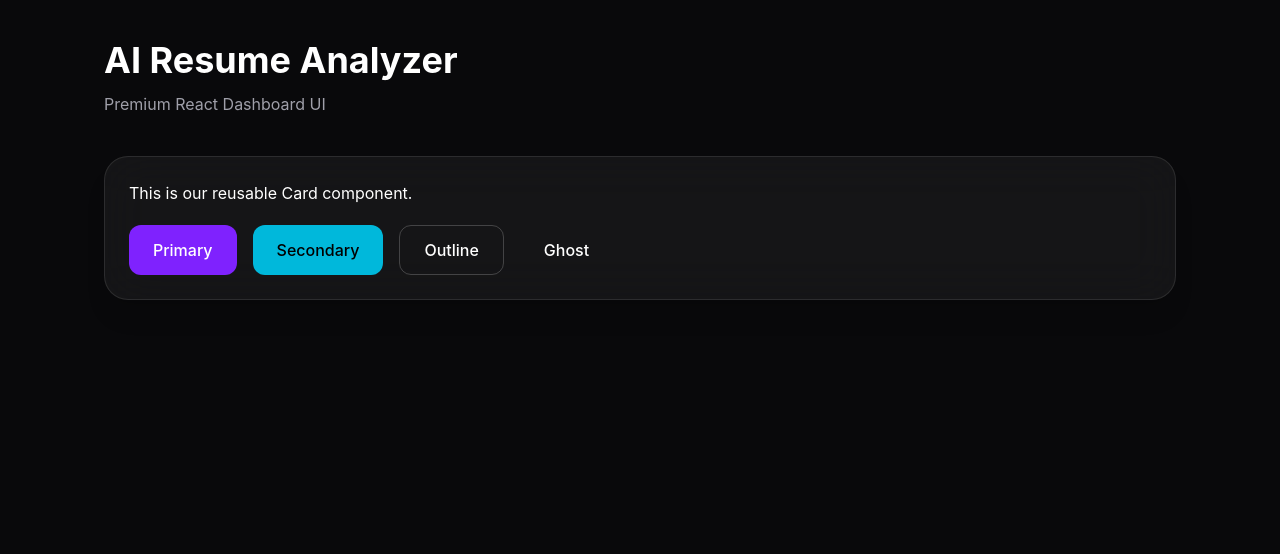
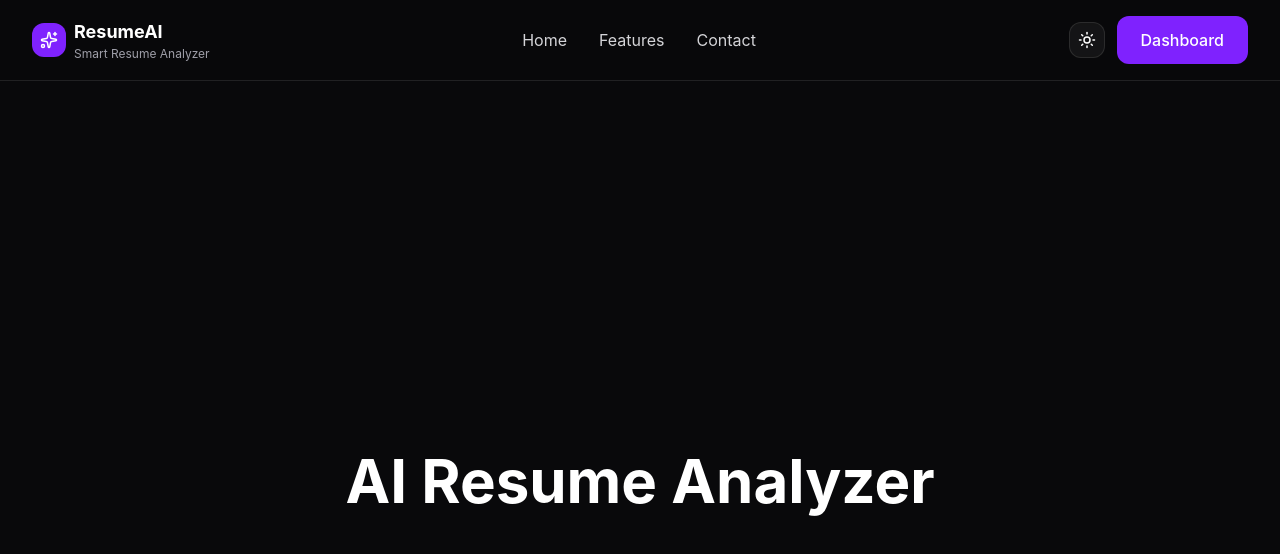
Before and after one commit to Anuradhatiwari01/AI_Resume_Anayzer, a React (Vite) app: page / in a window 1280 px wide. Shown: the top 554 px of the page. Built offline with nearby package versions, Linux system fonts and the light colour scheme.

Commit message:
feat: add reusable layout components and navbar

```diff
--- /dev/null
+++ b/src/components/common/Container.jsx
@@ -0,0 +1,20 @@
+import clsx from "clsx";
+
+export default function Container({
+  children,
+  className = "",
+}) {
+  return (
+    <div
+      className={clsx(
+        "mx-auto",
+        "max-w-7xl",
+        "px-6",
+        "lg:px-8",
+        className
+      )}
+    >
+      {children}
+    </div>
+  );
+}
--- /dev/null
+++ b/src/components/common/Logo.jsx
@@ -0,0 +1,21 @@
+import { Sparkles } from "lucide-react";
+
+export default function Logo() {
+  return (
+    <div className="flex items-center gap-2">
+      <div className="rounded-xl bg-violet-600 p-2">
+        <Sparkles size={18} />
+      </div>
+
+      <div>
+        <h1 className="font-bold text-lg">
+          ResumeAI
+        </h1>
+
+        <p className="text-xs text-zinc-400">
+          Smart Resume Analyzer
+        </p>
+      </div>
+    </div>
+  );
+}
--- /dev/null
+++ b/src/components/common/Navbar.jsx
@@ -0,0 +1,47 @@
+import { Link } from "react-router-dom";
+
+import Container from "./Container";
+import Logo from "./Logo";
+import ThemeToggle from "./ThemeToggle";
+import Button from "./Button";
+
+export default function Navbar() {
+  return (
+    <header className="sticky top-0 z-50 border-b border-white/10 bg-zinc-950/80 backdrop-blur-lg">
+      <Container className="flex h-20 items-center justify-between">
+        <Logo />
+
+        <nav className="hidden items-center gap-8 md:flex">
+          <Link
+            to="/"
+            className="text-zinc-300 transition hover:text-white"
+          >
+            Home
+          </Link>
+
+          <a
+            href="#features"
+            className="text-zinc-300 transition hover:text-white"
+          >
+            Features
+          </a>
+
+          <a
+            href="#contact"
+            className="text-zinc-300 transition hover:text-white"
+          >
+            Contact
+          </a>
+        </nav>
+
+        <div className="flex items-center gap-3">
+          <ThemeToggle />
+
+          <Link to="/dashboard">
+            <Button>Dashboard</Button>
+          </Link>
+        </div>
+      </Container>
+    </header>
+  );
+}
--- /dev/null
+++ b/src/components/common/ThemeToggle.jsx
@@ -0,0 +1,19 @@
+import { Moon, Sun } from "lucide-react";
+
+export default function ThemeToggle() {
+  return (
+    <button
+      className="
+        rounded-xl
+        border
+        border-white/10
+        bg-white/5
+        p-2
+        transition
+        hover:bg-white/10
+      "
+    >
+      <Sun size={18} />
+    </button>
+  );
+}
--- a/src/layouts/MainLayout.jsx
+++ b/src/layouts/MainLayout.jsx
@@ -1,6 +1,10 @@
+import Navbar from "../components/common/Navbar";
+
 export default function MainLayout({ children }) {
   return (
     <div className="min-h-screen bg-zinc-950 text-white">
+      <Navbar />
+
       {children}
     </div>
   );
--- a/src/pages/Landing.jsx
+++ b/src/pages/Landing.jsx
@@ -1,48 +1,13 @@
 import MainLayout from "../layouts/MainLayout";
-
-import Button from "../components/common/Button";
-import Card from "../components/common/Card";
-import SectionTitle from "../components/common/SectionTitle";
 
 export default function Landing() {
   return (
     <MainLayout>
-      <div className="mx-auto max-w-6xl p-10">
-
-        <SectionTitle
-          title="AI Resume Analyzer"
-          subtitle="Premium React Dashboard UI"
-        />
-
-        <Card className="space-y-5">
-
-          <p>
-            This is our reusable Card component.
-          </p>
-
-          <div className="flex gap-4 flex-wrap">
-
-            <Button>
-              Primary
-            </Button>
-
-            <Button variant="secondary">
-              Secondary
-            </Button>
-
-            <Button variant="outline">
-              Outline
-            </Button>
-
-            <Button variant="ghost">
-              Ghost
-            </Button>
-
-          </div>
-
-        </Card>
-
-      </div>
+      <main className="flex min-h-screen items-center justify-center">
+        <h1 className="text-6xl font-bold">
+          AI Resume Analyzer
+        </h1>
+      </main>
     </MainLayout>
   );
 }
```
